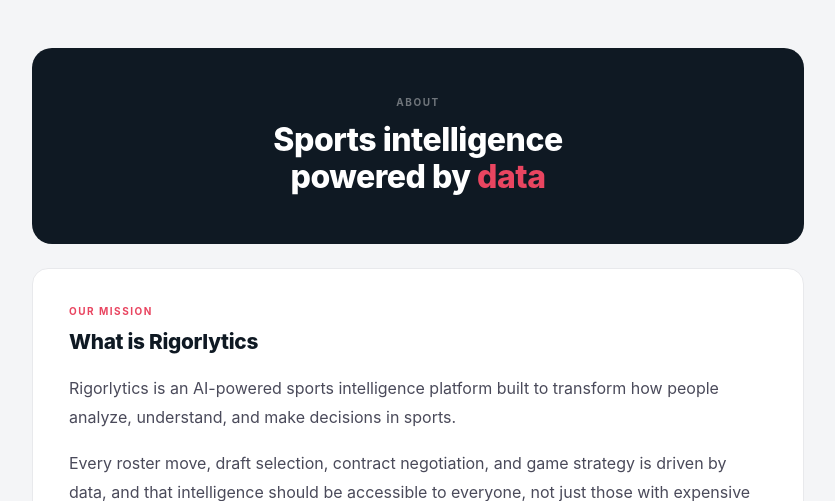
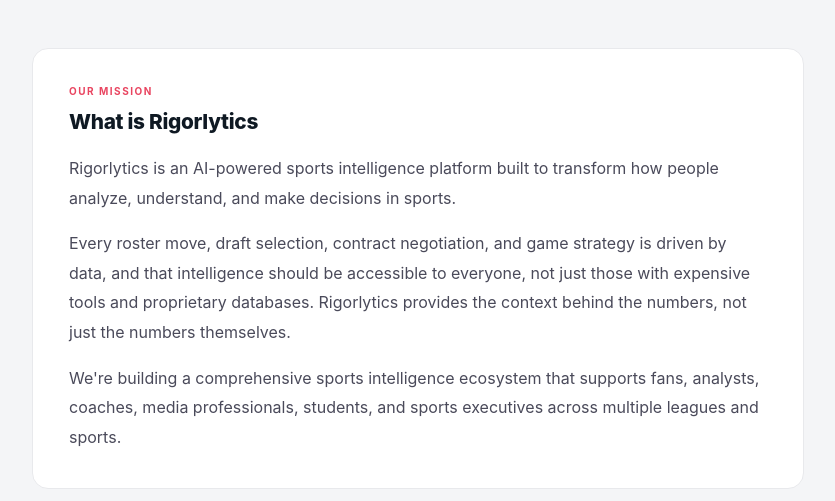
Before and after one commit to nasumadu/Rigorlytics, a Flask app: page /about in a window 1280 px wide. Shown: the part 58-559 px from the top of the page, without its empty margins (222-1057 px from the left). Run offline with Flask 3, Linux system fonts and the light colour scheme.

Commit message:
About: remove hero header block

```diff
--- a/app/templates/about.html
+++ b/app/templates/about.html
@@ -86,11 +86,6 @@
 </nav>
 
 <div class="page">
-
-    <div class="hero">
-        <div class="hero-eye">About</div>
-        <div class="hero-title">Sports intelligence<br>powered by <em>data</em></div>
-    </div>
 
     <div class="section">
         <div class="section-eye">Our mission</div>
```
